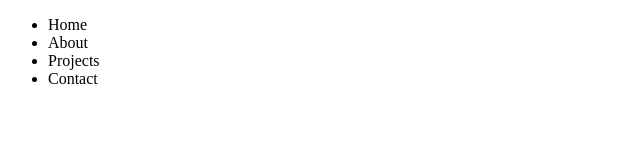
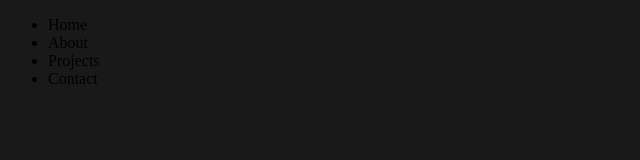
Before and after one commit to ava-smith/portfolio, a website: page index.html in a window 1280 px wide. Shown: the whole page, without its empty margins (0-640 px from the left). Drawn offline with Linux system fonts and the light colour scheme.

Commit message:
added a background color

```diff
--- /dev/null
+++ b/css/main.css
@@ -0,0 +1,3 @@
+.background {
+    background-color: #191919;
+}
--- a/index.html
+++ b/index.html
@@ -3,8 +3,9 @@
 <head>
     <meta charset="UTF-8">
     <title>Home</title>
+    <link rel="stylesheet" href="css/main.css">
 </head>
-<body>
+<body class="background">
 
 <nav>
     <ul>
```
